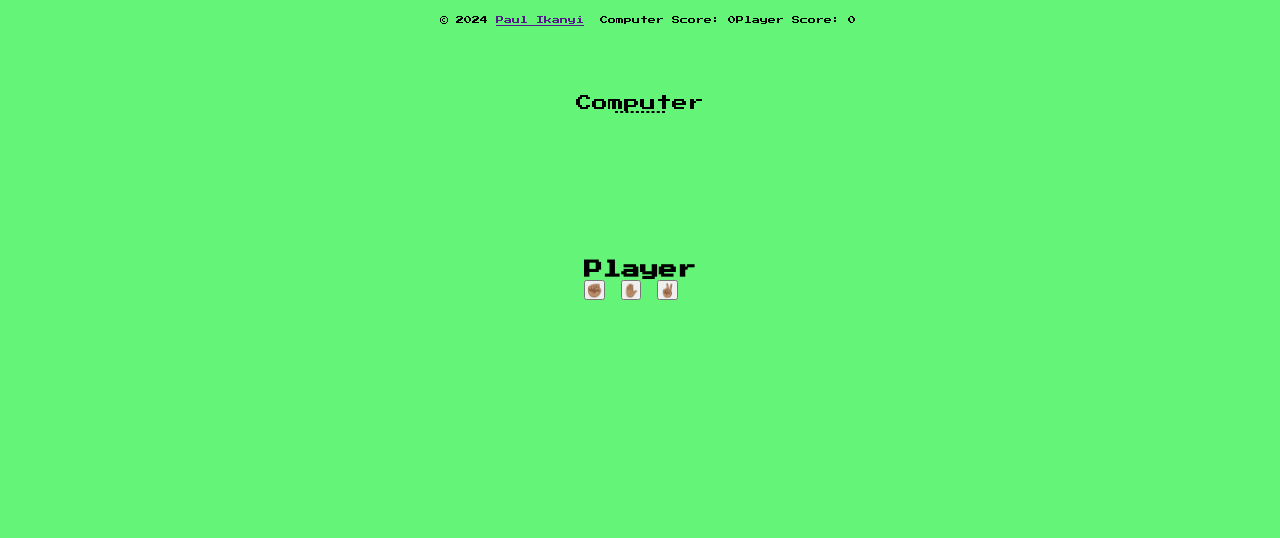
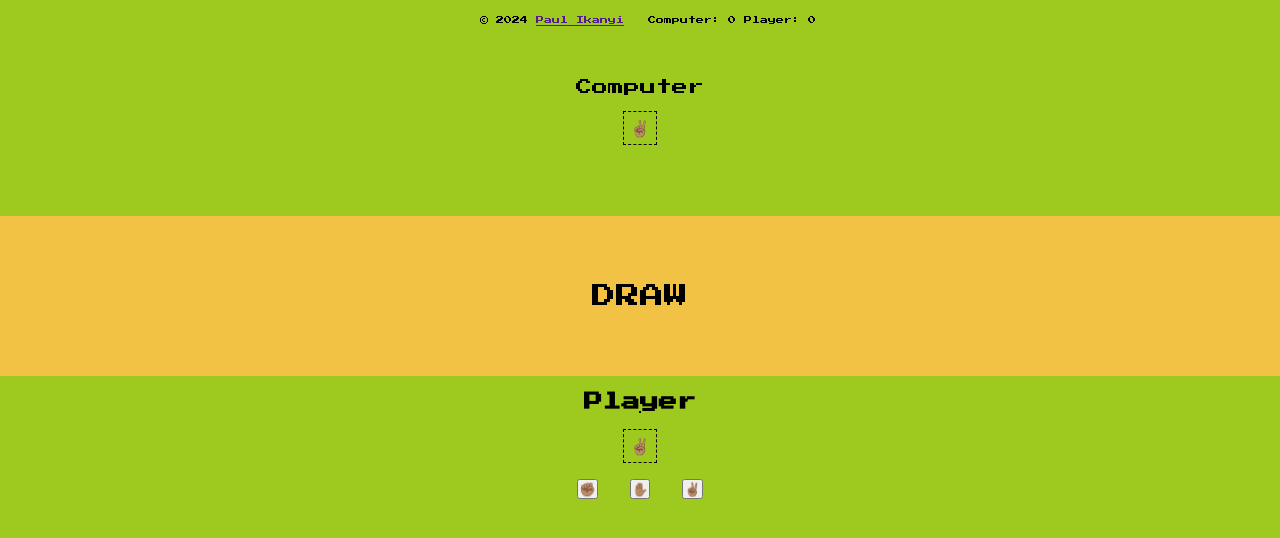
Before and after one commit to IKANYI/Rock_paper_scissors, a website built with Vite: page index.html in a window 1280 px wide. Built offline with nearby package versions, Linux system fonts and the light colour scheme.

Commit message:
fixed bugs

```diff
--- a/index.html
+++ b/index.html
@@ -17,10 +17,10 @@
       </div>
 
       <div class="scoreDisplay">
-        Computer Score: <span id="computerScoreDisplay">0</span>
+        Computer: <span id="computerScoreDisplay">0</span>
       </div>
       <div class="scoreDisplay">
-        Player Score: <span id="playerScoreDisplay">0</span>
+        Player: <span id="playerScoreDisplay">0</span>
       </div>
     </div>
     <div class="compSection">
@@ -29,15 +29,20 @@
       <p class="comp_emojis"><div id="computerDisplay" class="comp_display"></div></p>
     </div>
 
+  <section class="result_section">
+    <div id="resultDisplay" class="result_display"></div>
+  </section>
 
-    <div id="resultDisplay" class="result_display"></div>
-    <div id="choices">
+    <div id="choices" class="player_section">
 
       <h3> Player</h3>
-      <div id="playerDisplay"></div>
-      <button onclick="playGame('rock')">✊🏽</button>
-      <button onclick="playGame('paper')">✋🏽</button>
-      <button onclick="playGame('scissors')">✌🏽</button>
+      <p class="player_display"><div id="playerDisplay"></div></p>
+      <div class="player_choices">
+        <button onclick="playGame('rock')">✊🏽</button>
+        <button onclick="playGame('paper')">✋🏽</button>
+        <button onclick="playGame('scissors')">✌🏽</button>
+
+      </div>
 
     </div>
 
--- a/main.js
+++ b/main.js
@@ -13,11 +13,18 @@ let playerScore = 0;
 let computerScore = 0;
 
 
+const defaultChoice = 'scissors';
+  document.getElementById('playerDisplay').textContent = `${emojis[defaultChoice]}`;
+  document.getElementById('computerDisplay').textContent = ` ${emojis[defaultChoice]}`;
+  document.getElementById('resultDisplay').textContent = 'DRAW';
+
+
+
 function playGame(playerChoice) {
 
   const computerChoice = choices[Math.floor(Math.random() * 3)];
 
-  console.log(computerChoice);
+  //console.log(computerChoice);
 
   let result = "";
 
--- a/rough.css
+++ /dev/null
@@ -1,76 +0,0 @@
-@import url('https://fonts.googleapis.com/css2?family=Press+Start+2P&display=swap');
-*{
-  padding: 0;
-  margin: 0;
-  font-family: "Press Start 2P", system-ui;
-
-}
-.main{
-  background-color: rgb(200, 240, 80);
-  margin: 0.5rem;
-  border-radius: .2rem;
-  padding: .3rem;
-}
-.head{
-  display: flex;
-  flex-direction: row;
-  grid-row: auto;
-
-}
-.header{
-  /*width: 15rem;*/
-  display: flex;
-}
-.scores{
-  height: 20vh;
-  display: flex;
-  flex-direction: row;
-  gap: 1rem;
-  justify-content: end;
-}
-.comp_display{
-  display: flex;
-  flex-direction: column;
-  align-items: center;
-  justify-content: center;
-  margin: 0.2rem;
-}
-.comp_emojis{
-  border: solid 1px black;
-  border-style: dotted dashed;
-}
-.result{
-  height: 15vh;
-  display: flex;
-  align-items: center;
-  justify-content: center;
-  background-color: bisque;
-  margin: .2rem;
-
-}
-.player_display{
-  display: flex;
-  flex-direction: column;
-  align-items: center;
-  justify-content: center;
-  margin: .2rem;
-}
-.player_emojis{
-  border: solid 1px black;
-  border-style: dotted;
-}
-.emojis_selection{
-  display: flex;
-  align-items: center;
-  justify-content: center;
-  gap: 0.7em;
-
-}
-.emojis_style{
-  background-color: white;
-  width: 2rem;
-  display: flex;
-  justify-content: center;
-  border:none;
-  border-radius: .1rem;
-}
--- a/style.css
+++ b/style.css
@@ -10,12 +10,13 @@ body {
   display: flex;
   flex-direction: column;
   align-items: center;
-  background-color: rgb(100, 245, 120);
+  background-color: #9ec91e;
 
 }
 .head{
   display: flex;
   margin: 1rem .5rem;
+  gap: .5rem;
 
 }
 .header{
@@ -25,9 +26,11 @@ body {
   margin: 0 1rem;
   align-items: flex-start;
   justify-content: flex-start;
+  gap: .5rem;
 }
 .scoreDisplay{
   font-size: 0.5rem;
+  gap: .5rem;
 }
 .compSection{
   height: 20vh;
@@ -37,8 +40,6 @@ body {
   justify-content: center;
 }
 .comp_emojis{
-  border: solid 1px black;
-  border-style: dashed;
   min-width: 3rem;
   font-size: 2rem;
   display: flex;
@@ -50,8 +51,34 @@ body {
   display: flex;
   flex-direction: column;
 }
+.result_section{
+  height: 20vh;
+  background-color:#f2c244;
+  width: 100%;
+  display: flex;
+  justify-content: center;
+  align-items: center;
+  margin: 1rem 0;
+
+}
+.player_section{
+  display: flex ;
+  align-items: center ;
+  justify-content: center ;
+  flex-direction: column;
+}
+.player_display{
+  border: solid 1px black ;
+}
+.player_choices{
+  display: flex ;
+  flex-direction: row;
+  gap: 2rem;
+  margin-top: 1rem;
+}
 .choices{
   margin-bottom: 30px;
+
 }
 .choices button{
   font-size:7.5rem;
@@ -67,9 +94,18 @@ body {
 }
 #playerDisplay, #computerDisplay{
   font-size: 2.5 rem;
+  border: solid 1px black;
+  border-style: dashed;
+  min-width: 2rem;
+  display: flex;
+  align-items: center;
+  justify-content: center;
+  margin-top: 1rem;
+  min-width: 2rem;
+  min-height: 2rem;
 }
 #resultDisplay{
   font-size: 1.5rem;
   margin: 30px 0;
-  background-color: yellow;
+  background-color:#f2c244;
 }
```
Also changed, not shown: rough.html (deleted, +0 -44 lines).
